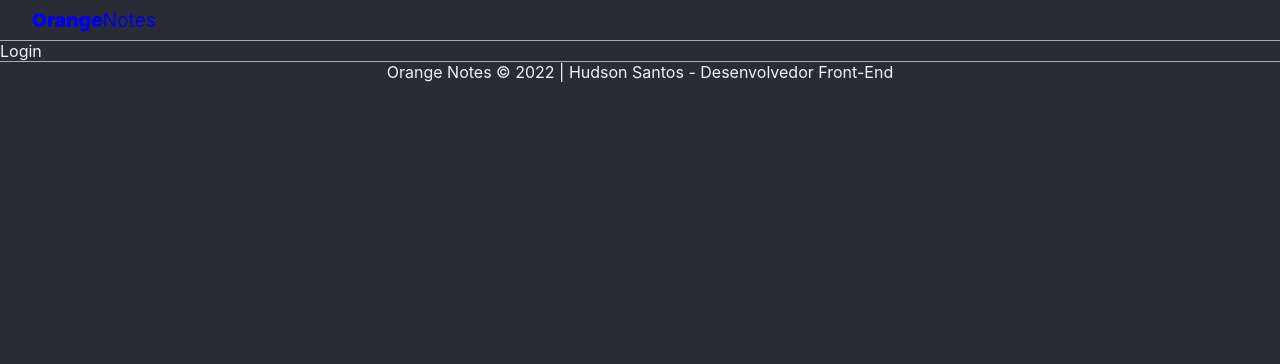
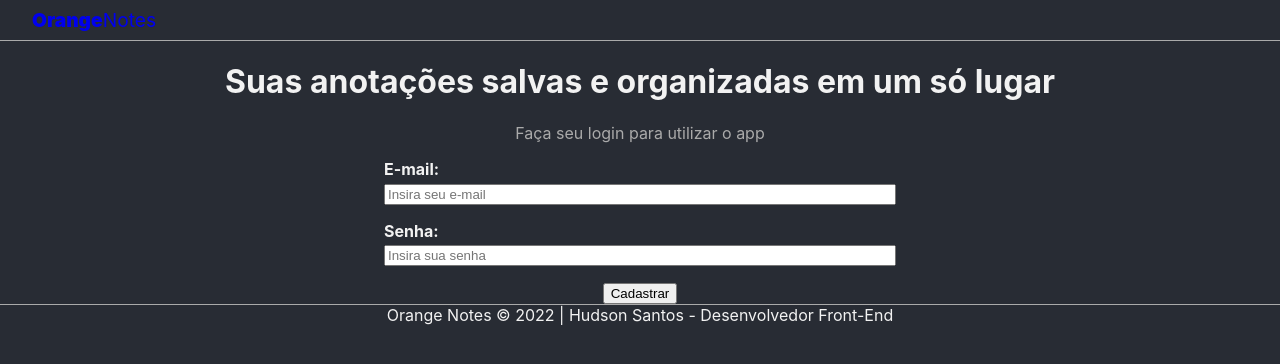
Before and after one commit to hudsonsamuelsantos/orange-notes, a React (Create React App) app: page / in a window 1280 px wide. Shown: the top 364 px of the page. Built offline with nearby package versions, Linux system fonts and the light colour scheme; no server answers.

Commit message:
login function

```diff
--- a/src/App.js
+++ b/src/App.js
@@ -44,7 +44,7 @@
           <Routes>
             <Route path='/' element={!user ? <Login /> : <Navigate to={'/dashboard'} />} />
             <Route path='/register' element={!user ? <Register /> : <Navigate to={'/'} />} />
-            <Route path='/dashboard' element={!user ? <Navigate to={'/register'} /> : <Dashboard />} />
+            <Route path='/dashboard' element={!user ? <Navigate to={'/'} /> : <Dashboard />} />
           </Routes>
           <Footer />
         </BrowserRouter>
--- a/src/components/NavBar/NavBar.js
+++ b/src/components/NavBar/NavBar.js
@@ -23,11 +23,15 @@
                         <li>
                             <NavLink to='/dashboard' className={({ isActive }) => (isActive ? styles.active : '')}>Dashboard</NavLink>
                         </li>
+                        <li>
+                            <NavLink to={'/'} onClick={logout}>Sair</NavLink>
+                        </li>
+                        <li>
+                            <div>Logado como:
+                                <span>{user.displayName}</span>
+                            </div>
+                        </li>
                     </ul>
-                    <div>Logado como:
-                        <span>{user.displayName}</span>
-                        <button onClick={logout}>Sair</button>
-                    </div>
                 </>
             }
 
--- a/src/hooks/useAuthentication.js
+++ b/src/hooks/useAuthentication.js
@@ -79,6 +79,37 @@
 
     }
 
+    const login = async (data) => {
+
+        checkIfIsCancelled()
+
+        setLoading(true)
+        setError(null)
+
+        try {
+
+            await signInWithEmailAndPassword(auth, data.email, data.password)
+
+            setLoading(false)
+
+        } catch (error) {
+
+            let systemErrorMessage
+
+            if (error.message.includes('user-not-found')) {
+                systemErrorMessage = 'Usuário não encontrado.'
+            } else if (error.message.includes('wrong-password')) {
+                systemErrorMessage = 'Senha incorreta.'
+            } else {
+                systemErrorMessage = 'Ocorreu um erro, por favor tente mais tarde.'
+            }
+
+            setLoading(false)
+            setError(systemErrorMessage)
+
+        }
+    }
+
     useEffect(() => {
         return () => setCancelled(true)
     }, [])
@@ -88,7 +119,8 @@
         createUser,
         error,
         loading,
-        logout
+        logout,
+        login
     }
 
 }
--- a/src/pages/Login/Login.js
+++ b/src/pages/Login/Login.js
@@ -1,8 +1,73 @@
 import styles from './Login.module.css'
 
+import { useEffect, useState } from 'react'
+
+import { useAuthentication } from '../../hooks/useAuthentication'
+
 function Login() {
+
+    const [email, setEmail] = useState('')
+    const [password, setPassword] = useState('')
+    const [error, setError] = useState('')
+
+    const { login, error: authError, loading } = useAuthentication()
+
+    const handleSubmit = async (e) => {
+
+        e.preventDefault()
+
+        setError('')
+
+        const user = {
+            email,
+            password,
+        }
+
+        const res = await login(user)
+        console.log(res)
+
+    }
+
+    useEffect(() => {
+        if (authError) {
+            setError(authError)
+        }
+    }, [authError])
+
     return (
-        <div>Login</div>
+        <div className={styles.login}>
+            <h1>Suas anotações salvas e organizadas em um só lugar</h1>
+            <p>Faça seu login para utilizar o app</p>
+
+            <form onSubmit={handleSubmit}>
+                <label>
+                    <span>E-mail:</span>
+                    <input
+                        type='email'
+                        name='email'
+                        required
+                        placeholder='Insira seu e-mail'
+                        value={email}
+                        onChange={e => setEmail(e.target.value)}
+                    />
+                </label>
+                <label>
+                    <span>Senha:</span>
+                    <input
+                        type='password'
+                        name='password'
+                        required
+                        placeholder='Insira sua senha'
+                        value={password}
+                        onChange={e => setPassword(e.target.value)}
+                    />
+                </label>
+
+                {!loading && <button className='btn'>Cadastrar</button>}
+                {loading && <button className='btn' disabled>Aguarde...</button>}
+                {error && <p className='error'>{error}</p>}
+            </form>
+        </div>
     )
 }
 
--- a/src/pages/Login/Login.module.css
+++ b/src/pages/Login/Login.module.css
@@ -0,0 +1,7 @@
+.login {
+    text-align: center;
+}
+
+.login p {
+    color: #aaa;
+}
```
